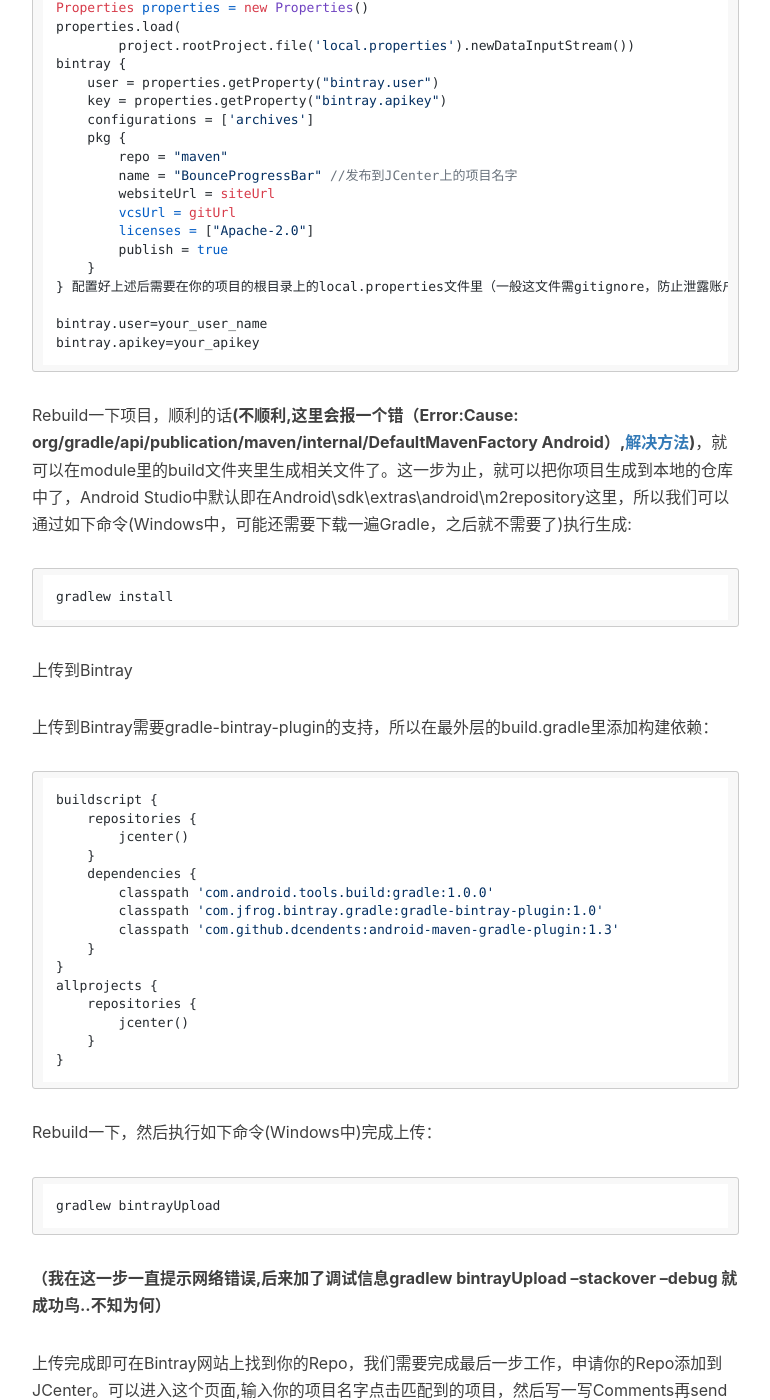
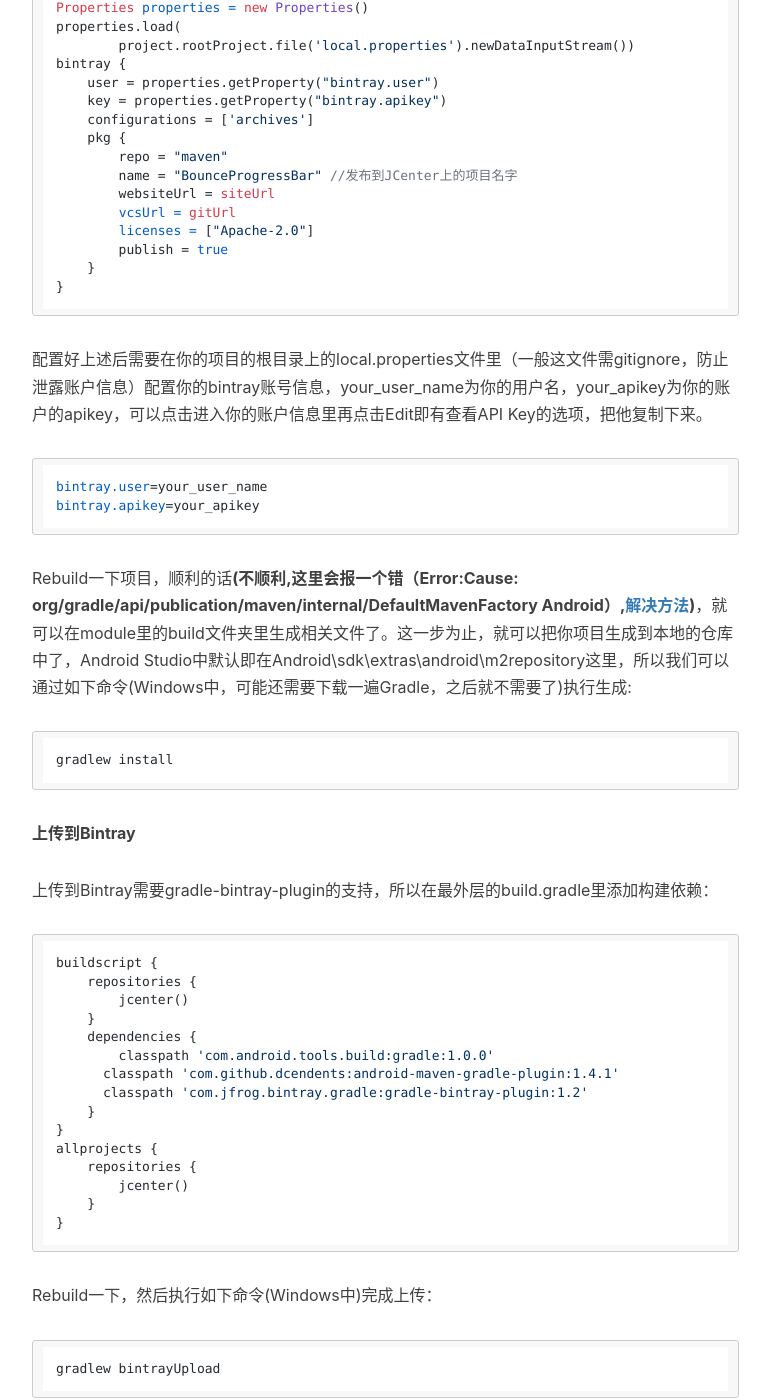
Before and after one commit to Rogero0o/rogero0o.github.io, a Jekyll site: the page built from _posts/2015-12-16-android-studio%e9%a1%b9%e7%9b%ae%e5%8f%91%e5%b8%83%e5%88%b0jcenter-%e8%a6%81%e7%82%b9%e8%ae%b0%e5%bd%95.md, in a window 1280 px wide and 1400 px high, scrolled down 3099 px. Shown: the whole window, without its empty margins (233-1003 px from the left). Built offline with Jekyll 4.4.1, drawn with Linux system fonts in a browser that asks for light colours; nearby versions of some CDN libraries; comment, search, counter and statistics services are not loaded.

Commit message:
Update "How to upload project to jCenter"

```diff
--- a/_posts/2015-12-16-android-studio%e9%a1%b9%e7%9b%ae%e5%8f%91%e5%b8%83%e5%88%b0jcenter-%e8%a6%81%e7%82%b9%e8%ae%b0%e5%bd%95.md
+++ b/_posts/2015-12-16-android-studio%e9%a1%b9%e7%9b%ae%e5%8f%91%e5%b8%83%e5%88%b0jcenter-%e8%a6%81%e7%82%b9%e8%ae%b0%e5%bd%95.md
@@ -138,6 +138,7 @@
 	        publish = true
 	    }
 	}
+
 配置好上述后需要在你的项目的根目录上的local.properties文件里（一般这文件需gitignore，防止泄露账户信息）配置你的bintray账号信息，your\_user\_name为你的用户名，your_apikey为你的账户的apikey，可以点击进入你的账户信息里再点击Edit即有查看API Key的选项，把他复制下来。
 
 	bintray.user=your_user_name
@@ -147,7 +148,7 @@
 
     gradlew install
 
- 上传到Bintray
+**上传到Bintray**
 
 上传到Bintray需要gradle-bintray-plugin的支持，所以在最外层的build.gradle里添加构建依赖：
 
@@ -157,8 +158,8 @@
 	    }
 	    dependencies {
 	        classpath 'com.android.tools.build:gradle:1.0.0'
-	        classpath 'com.jfrog.bintray.gradle:gradle-bintray-plugin:1.0'
-	        classpath 'com.github.dcendents:android-maven-gradle-plugin:1.3'
+          classpath 'com.github.dcendents:android-maven-gradle-plugin:1.4.1'
+          classpath 'com.jfrog.bintray.gradle:gradle-bintray-plugin:1.2'
 	    }
 	}
 	allprojects {
```
Also changed, not shown: other parts of _posts/2015-12-16-android-studio%e9%a1%b9%e7%9b%ae%e5%8f%91%e5%b8%83%e5%88%b0jcenter-%e8%a6%81%e7%82%b9%e8%ae%b0%e5%bd%95.md (+2 -2 lines).
